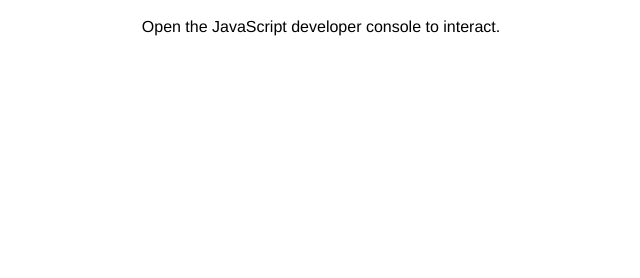
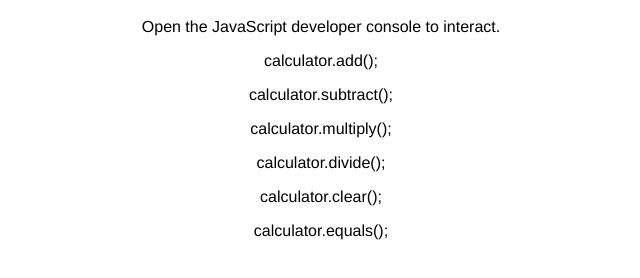
Before and after one commit to JacobWylie/console-calc, a plain HTML site: page index.html in a window 1280 px wide. Shown: the part 48-326 px from the top of the page, without its empty margins (319-959 px from the left). Drawn offline with Linux system fonts and the light colour scheme.

Commit message:
add, clear, equals functionality added to calculator object

```diff
--- a/calculator.js
+++ b/calculator.js
@@ -1,12 +1,12 @@
 var calculator = {
 		sum: 0,
 		add: function(value) {
-
+			this.sum += value;
     },
     clear: function() {
-
+    	this.sum = 0;
     },
     equals: function() {
-
+    	return this.sum;
     }
 }
--- a/index.html
+++ b/index.html
@@ -6,6 +6,12 @@
 <body>
   <h1>Calculator Example</h1>
   <p>Open the JavaScript developer console to interact.</p>
+  <p>calculator.add();</p>
+  <p>calculator.subtract();</p>
+  <p>calculator.multiply();</p>
+  <p>calculator.divide();</p>
+  <p>calculator.clear();</p>
+  <p>calculator.equals();</p>
   <script src="calculator.js"></script>
 
 </body>
```
